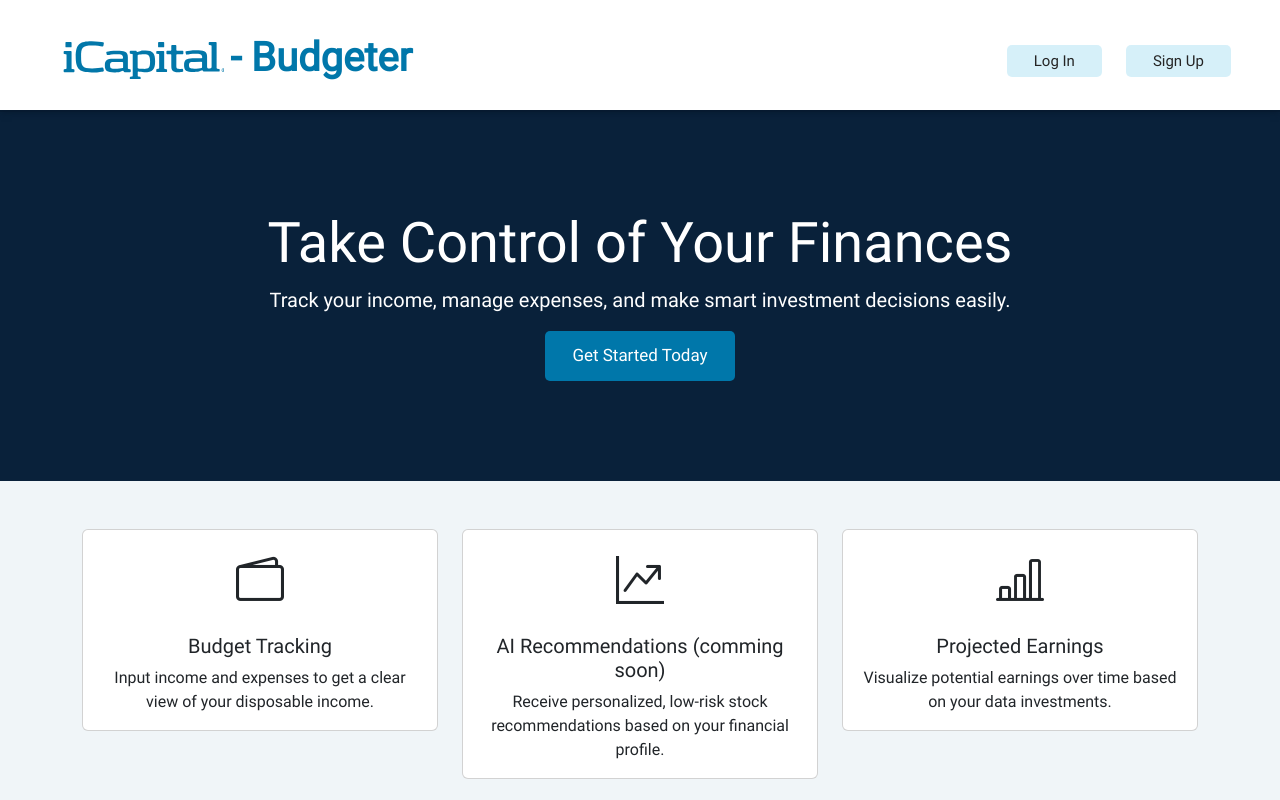
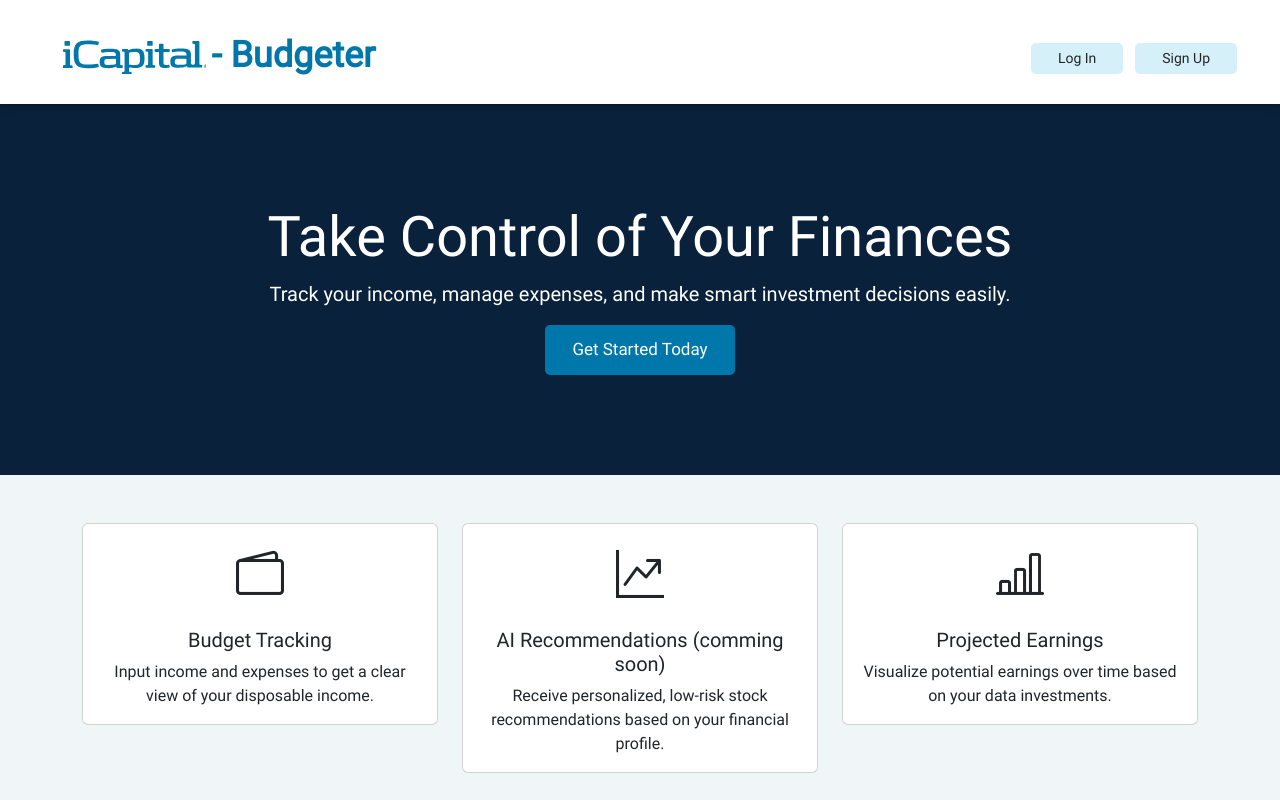
Before and after one commit to jorammercado/fin-track-frontend, a React (Vite) app: page / in a window 1280 px wide. Shown: the top 800 px of the page. Built offline with nearby package versions, Linux system fonts and the light colour scheme; no server answers.

Commit message:
with new button in navbar update its responsiveness

```diff
--- a/src/components/Footer.jsx
+++ b/src/components/Footer.jsx
@@ -12,11 +12,11 @@ const Footer = () => {
                 <a href="https://www.pursuit.org" target="_blank" rel="noopener noreferrer" className="footer__social-links__link ">
                     <img src={logo} />
                 </a>
+                <a href="https://github.com/jorammercado/icapital-budgeter-frontend" target="_blank" rel="noopener noreferrer" className="footer__social-links__link">
+                    <FontAwesomeIcon icon={faGithub} />
+                </a>
                 <a href="https://www.linkedin.com/in/jorammercado" target="_blank" rel="noopener noreferrer" className="footer__social-links__link">
                     <FontAwesomeIcon icon={faLinkedin} />
-                </a>
-                <a href="https://github.com/jorammercado" target="_blank" rel="noopener noreferrer" className="footer__social-links__link">
-                    <FontAwesomeIcon icon={faGithub} />
                 </a>
             </div>
         </footer>
--- a/src/components/NavBar.scss
+++ b/src/components/NavBar.scss
@@ -34,32 +34,24 @@
         margin-left: 10px;
         text-decoration: none;
 
-        @media (max-width: 365px) {
+        @media (max-width: 400px) {
             display: none;
         }
 
         &__image {
-            height: 45px;
+            height: 40px;
             margin: 10px 10px;
 
-            @media (max-width: 1183px) {
-                height: 43px;
+            @media (max-width: 1195px) {
+                height: 35px;
             }
 
-            @media (max-width: 1169px) {
-                height: 40px;
+            @media (max-width: 1155px) {
+                height: 30px;
             }
 
-            @media (max-width: 1150px) {
-                height: 38px;
-            }
-
-            @media (max-width: 1135px) {
-                height: 36px;
-            }
-
-            @media (max-width: 1084px) {
-                height: 34px;
+            @media (max-width: 1085px) {
+                height: 25px;
             }
 
             @media (max-width: 1069px) {
@@ -74,6 +66,10 @@
                 margin-left: -40px;
             }
 
+            @media (max-width: 870px) {
+                height: 25px;
+            }
+
             @media (max-width: 610px) {
                 display: none;
             }
@@ -83,29 +79,20 @@
 
         &__text {
             font-weight: bold;
-            font-size: 2.5rem;
+            font-size: 2.25rem;
             color: #07a;
             margin: 4px 10px 10px -4px;
 
-
-            @media (max-width: 1183px) {
-                font-size: 2.4rem;
+            @media (max-width: 1195px) {
+                font-size: 2.0rem;
             }
 
-            @media (max-width: 1169px) {
-                font-size: 2.3rem;
+            @media (max-width: 1155px) {
+                font-size: 1.8rem;
             }
 
-            @media (max-width: 1150px) {
-                font-size: 2.2rem;
-            }
-
-            @media (max-width: 1135px) {
-                font-size: 2.1rem;
-            }
-
-            @media (max-width: 1084px) {
-                font-size: 2.0rem;
+            @media (max-width: 1085px) {
+                font-size: 1.6rem;
             }
 
             @media (max-width: 1066px) {
@@ -114,6 +101,10 @@
 
             @media (max-width: 975px) {
                 font-size: 1.9rem;
+            }
+
+            @media (max-width: 870px) {
+                font-size: 1.6rem;
             }
 
             @media (max-width: 610px) {
@@ -126,26 +117,16 @@
                 margin-left: -27px;
             }
 
-            @media (max-width: 472px) {
-                font-size: 1.6rem;
-                margin-left: -30px;
-            }
-
-            @media (max-width: 465px) {
-                font-size: 1.5rem;
-                margin-left: -32px;
-            }
-
-            @media (max-width: 380px) {
+            @media (max-width: 485px) {
                 font-size: 1.4rem;
                 margin-left: -34px;
             }
 
-            @media (max-width: 390px) {
+            @media (max-width: 425px) {
                 font-size: 1.3rem;
             }
 
-            @media (max-width: 380px) {
+            @media (max-width: 410px) {
                 font-size: 1.2rem;
             }
         }
@@ -164,28 +145,28 @@
             margin-right: 20px;
         }
 
-        @media (max-width: 1265px) {
-            font-size: 15px;
-        }
-
-        @media (max-width: 1222px) {
+        @media (max-width: 1286px) {
             font-size: 14px;
         }
 
-        @media (max-width: 1200px) {
+        @media (max-width: 1253px) {
             font-size: 13px;
         }
 
-        @media (max-width: 1121px) {
+        @media (max-width: 1225px) {
+            font-size: 12px;
+        }
+
+        @media (max-width: 1125px) {
             margin-left: -10px;
         }
 
-        @media (max-width: 1111px) {
+        @media (max-width: 1115px) {
             margin-left: -12px;
             margin-right: -5px;
         }
 
-        @media (max-width: 365px) {
+        @media (max-width: 400px) {
             margin: auto;
         }
 
@@ -197,7 +178,7 @@
             border: none;
             border-radius: 5px;
             padding: 5px 27px;
-            margin: 12px 12px;
+            margin: 6px 6px;
             cursor: pointer;
             transition: background-color 0.45s ease-in-out,
                 color 0.45s ease-in-out;
@@ -207,59 +188,44 @@
                 background-color: #94c4dc;
             }
 
-            @media (max-width: 1005px) {
-                font-size: 12px;
+            @media (max-width: 1200px) {
+                padding: 5px 15px;
             }
 
-            @media (max-width: 980px) {
-                padding: 5px 25px;
+
+            @media (max-width: 880px) {
+                padding: 5px 14px;
             }
 
-            @media (max-width: 925px) {
-                padding: 5px 20px;
-            }
-
-            @media (max-width: 875px) {
-                padding: 5px 18px;
-            }
-
-            @media (max-width: 855px) {
-                padding: 5px 16px;
-            }
-
-            @media (max-width: 835px) {
-                padding: 5px 14px;
-                margin: 12px 6px;
-            }
-
-            @media (max-width: 755px) {
+            @media (max-width: 870px) {
                 font-size: 11px;
             }
 
-            @media (max-width: 735px) {
+            @media (max-width: 790px) {
                 padding: 5px 10px;
             }
 
-            @media (max-width: 695px) {
+            @media (max-width: 745px) {
                 padding: 5px 5px;
             }
 
-            @media (max-width: 650px) {
+            @media (max-width: 685px) {
                 font-size: 10px;
             }
 
-            @media (max-width: 620px) {
+            @media (max-width: 660px) {
                 font-size: 9px;
-                padding: 5px 5px;
+                padding: 4px 4px;
+                margin: 3px 3px;
             }
 
-            @media (max-width: 440px) {
+            @media (max-width: 465px) {
                 font-size: 8px;
-                margin: 12px 3px;
+                margin: 3px 2px;
             }
 
-            @media (max-width: 395px) {
-                margin: 12px 6x;
+            @media (max-width: 425px) {
+                margin: 3px 1px;
             }
         }
 
```
